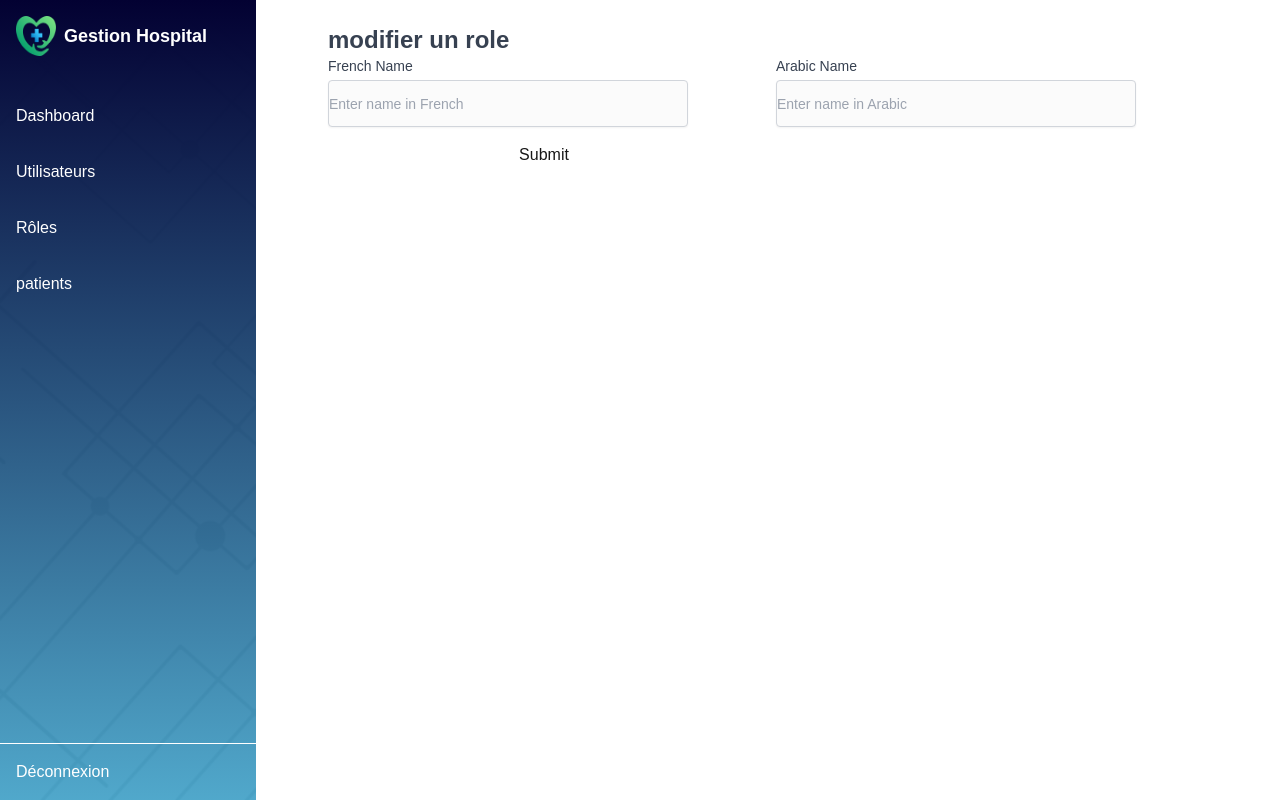
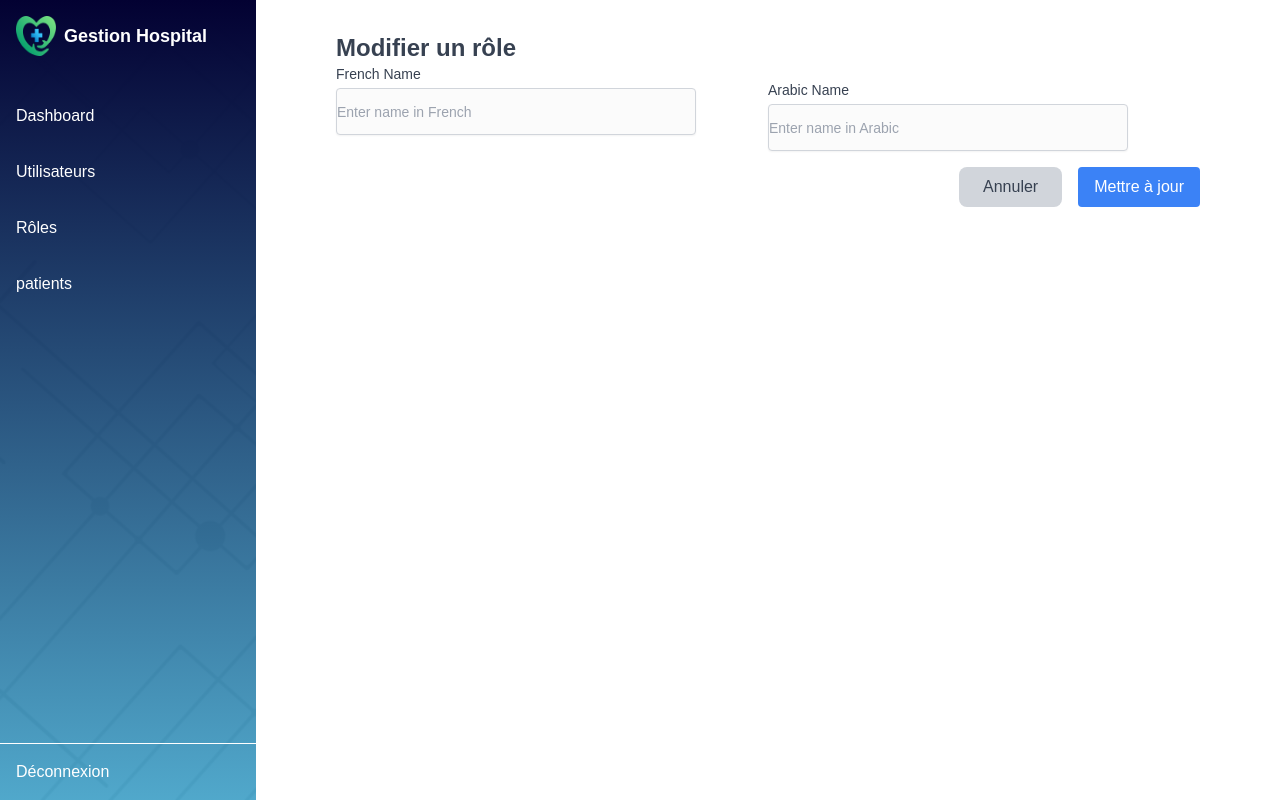
Before and after one commit to aichaaMoussa/gestion_inv, a Next.js app: page /dashboard/role/add/1 in a window 1280 px wide. Built offline with nearby package versions, Linux system fonts and the light colour scheme; no server answers; sample sign-in values are in the browser's storage.

Commit message:
gestion de patients

```diff
--- a/src/pages/dashboard/patients/add/index.tsx
+++ b/src/pages/dashboard/patients/add/index.tsx
@@ -10,6 +10,8 @@ import Select from "@/components/Select";
 import Input from "@/components/Input";
 import { useSession } from "next-auth/react";
 import { useEffect } from "react";
+import { toast } from "react-toastify";
+import { useRouter } from "next/router";
 
 const queryClient = new QueryClient();
 
@@ -21,11 +23,19 @@ export default function App() {
     watch,
     formState: { errors },
   } = useForm();
-
+  const { push } = useRouter();
   const { mutate } = useMutation({
     mutationKey: ["user"],
     mutationFn: async (data) => {
       return axios.post("/api/patients", data);
+    },
+    onSuccess: () => {
+      push("/dashboard/patients"); // ✅ Redirection après succès
+      toast.success("Utilisateur créé avec succès !");
+    },
+    onError: (error) => {
+      console.error("Erreur lors de la création de l'utilisateur :", error);
+      toast.error("Échec de la création de l'utilisateur. Veuillez réessayer.");
     },
   });
 
--- a/src/pages/dashboard/patients/index.tsx
+++ b/src/pages/dashboard/patients/index.tsx
@@ -31,13 +31,13 @@ const TablePage = () => {
     },
 
     onSuccess: () => {
-      QueryClient.invalidateQueries({ QueryKey: ["user"] });
-      toast.success("Role modifié avec succès !");
+      toast.success("patients supprimé avec succès !");
     },
     onError: () => {
-      toast.error("Erreur lors de la modification du rôle.");
+      toast.error("Erreur lors de la suppression du patients.");
     },
   });
+
   const { data } = useQuery(["user"], async () => {
     const session = await axios.get("/api/auth/session"); // Récupérer la session
     const userId = session.data?.user?.id; // Extraire l'ID de l'utilisateur connecté
@@ -101,7 +101,14 @@ const TablePage = () => {
 
   return (
     <div className="container mx-auto p-4">
-      <h1 className="text-2xl font-semibold mb-4">Tableau avec Pagination</h1>
+      <div className="flex justify-between items-center mb-4">
+        <h1 className="text-2xl font-semibold">Gestion des Patients</h1>
+        <Link href="/dashboard/patients/add">
+          <button className="w-[146px] h-[47px] bg-sky-800 border-[0.6px] border-[#0281B4] rounded-[2px] font-medium shadow-md hover:bg-[#0281B4] text-white transition">
+            Ajouter
+          </button>
+        </Link>
+      </div>
       <Table columns={columns} data={data?.roles || []} />
     </div>
   );
--- a/src/pages/dashboard/role/add/[id].tsx
+++ b/src/pages/dashboard/role/add/[id].tsx
@@ -16,69 +16,75 @@ import { useRouter } from "next/router";
 export default function UpdateForm() {
   const queryClient = new QueryClient();
   const { query, push } = useRouter();
-  const { id } = query;
+  const id = query?.id || ""; // ✅ Empêche les erreurs si `id` est undefined
 
+  // 🔍 Récupération des données du rôle
   const { data } = useQuery({
     queryKey: ["role", id],
     queryFn: async () => {
+      if (!id) return null; // ✅ Empêche une requête API avec `undefined`
       const response = await axios.get(`/api/role/${id}`);
-      console.log("response", response);
+      console.log("📥 Données reçues:", response.data);
       return response.data;
+    },
+    enabled: !!id, // ✅ Active la requête uniquement si l'id est valide
+  });
+
+  // 📌 Initialisation de `useForm`
+  const {
+    setValue,
+    register,
+    formState: { errors },
+    reset,
+    handleSubmit,
+  } = useForm({
+    resolver: zodResolver(MedicalHistorySchema),
+  });
+
+  // 🔄 Remplir les champs lorsque les données sont chargées
+  useEffect(() => {
+    if (data) {
+      console.log("📌 Remplissage des valeurs du formulaire", data);
+      reset({
+        namear: data?.namear || "",
+        namefr: data?.namefr || "",
+      });
+    }
+  }, [data, reset]);
+
+  // 🔄 Mise à jour du rôle
+  const { mutate, isLoading } = useMutation({
+    mutationKey: ["role", id],
+    mutationFn: async (formData: any) => {
+      console.log("📤 Envoi des données:", formData);
+      const res = await axios.put(`/api/role/${id}`, formData);
+      return res.data;
+    },
+    onSuccess: () => {
+      toast.success("✅ Rôle modifié avec succès !");
+      push("/dashboard/role");
+    },
+    onError: (error) => {
+      console.error("❌ Erreur:", error);
+      toast.error("❌ Erreur lors de la mise à jour du rôle.");
     },
   });
 
-  const { mutate, isLoading } = useMutation({
-    mutationKey: ["role"],
-    mutationFn: async (data: any) => {
-      const res = await axios.put(`/api/role/${id}`, {
-        ...data,
-      });
-      return res.data;
-    },
-    onSuccess: () => {
-      queryClient.invalidateQueries({ queryKey: ["role"] }); // Rafraîchir les données
-      toast.success("Le rôle a été mis à jour avec succès !");
-    },
-    onError: () => {
-      toast.error("Erreur lors de la mise à jour du rôle.");
-    },
-  });
-
-  const methods = useForm({
-    resolver: zodResolver(MedicalHistorySchema),
-  });
-  const { setValue, watch, register, formState } = methods;
-  // React Hook Form with Zod resolver
-  const { errors } = formState;
-  const { control, handleSubmit } = useForm({
-    resolver: zodResolver(MedicalHistorySchema),
-  });
-
-  const onSubmit = (data: any) => {
-    console.log("onSubmit called!"); // Ajoutez cette ligne
-    console.log("hhhh", data);
-    mutate(data); // Appeler la mutation avec les données du formulaire
+  const onSubmit = (formData: any) => {
+    console.log("📨 Formulaire soumis:", formData);
+    mutate(formData);
   };
-
-  useEffect(() => {
-    if (data) {
-      console.log("aicha", data);
-      methods.reset();
-      methods.setValue("namear", data?.namear);
-      methods.setValue("namefr", data?.namefr);
-    }
-  }, [data]);
 
   return (
     <QueryClientProvider client={queryClient}>
-      <div className="flex items-center justify-center  ">
-        <div className=" p-2 rounded-2xl  max-w-4xl w-full">
-          <h1 className="text-2xl font-semibold text-gray-700 ">
-            modifier un role
+      <div className="flex items-center justify-center">
+        <div className="p-4 rounded-2xl max-w-4xl w-full">
+          <h1 className="text-2xl font-semibold text-gray-700">
+            Modifier un rôle
           </h1>
           <form
             onSubmit={handleSubmit(onSubmit)}
-            className="grid grid-cols-2 gap-4"
+            className="space-y-4 grid grid-cols-2"
           >
             <Input
               type="text"
@@ -86,7 +92,7 @@ export default function UpdateForm() {
               id="namefr"
               name="namefr"
               placeholder="Enter name in French"
-              error={formState.errors.namefr}
+              error={errors.namefr}
               register={register}
             />
             <Input
@@ -95,11 +101,26 @@ export default function UpdateForm() {
               id="namear"
               name="namear"
               placeholder="Enter name in Arabic"
-              error={formState.errors.namear}
+              error={errors.namear}
               register={register}
             />
 
-            <input type="submit" />
+            <div className="col-span-2 flex justify-end gap-4">
+              <button
+                type="button"
+                className="px-6 py-2 bg-gray-300 text-gray-700 rounded-lg hover:bg-gray-400"
+                onClick={() => push("/dashboard/role")}
+              >
+                Annuler
+              </button>
+              <button
+                type="submit"
+                className="px-4 py-2 bg-blue-500 text-white rounded disabled:opacity-50"
+                disabled={isLoading}
+              >
+                {isLoading ? "Mise à jour..." : "Mettre à jour"}
+              </button>
+            </div>
           </form>
         </div>
       </div>
--- a/src/pages/dashboard/user/add/[id].tsx
+++ b/src/pages/dashboard/user/add/[id].tsx
@@ -42,16 +42,11 @@ export default function UpdateForm() {
       return res.data;
     },
     onSuccess: () => {
-      toast.success("Utilisateur mis à jour avec succès !");
-
-      setTimeout(() => {
-        push("/dashboard/user");
-      }, 1000); // Attendre 1 seconde pour que le toast s'affiche avant la redirection
+      push("/dashboard/user");
+      toast.success("user modifier avec succès !");
     },
-
-    onError: (error) => {
-      console.error("Erreur lors de la création de l'utilisateur :", error);
-      toast.error("Échec de la création de l'utilisateur. Veuillez réessayer.");
+    onError: () => {
+      toast.error("Erreur lors de la suppression du user.");
     },
   });
 
--- a/src/pages/dashboard/user/add/index.tsx
+++ b/src/pages/dashboard/user/add/index.tsx
@@ -21,7 +21,6 @@ export default function App() {
     watch,
     formState: { errors },
   } = useForm();
-  const { push } = useRouter();
   const {
     data: roles,
     isLoading,
@@ -33,6 +32,7 @@ export default function App() {
       return response.data;
     },
   });
+  const { push } = useRouter();
 
   const { mutate, isLoading: load } = useMutation({
     mutationKey: ["user"],
--- a/src/pages/dashboard/user/index.tsx
+++ b/src/pages/dashboard/user/index.tsx
@@ -7,21 +7,21 @@ import { QueryClient, useMutation, useQuery } from "react-query";
 import { toast } from "react-toastify";
 
 const TablePage = () => {
-  const { mutate: updateMutation } = useMutation({
-    mutationKey: ["user"],
-    mutationFn: async (updatedRole) => {
-      const response = await axios.put("/api/user", updatedRole);
-      return response.data;
-    },
+  // const { mutate: updateMutation } = useMutation({
+  //   mutationKey: ["user"],
+  //   mutationFn: async (updatedRole) => {
+  //     const response = await axios.put("/api/user", updatedRole);
+  //     return response.data;
+  //   },
 
-    onSuccess: () => {
-      QueryClient.invalidateQueries({ queryKey: ["user"] });
-      toast.success("Role modifié avec succès !");
-    },
-    onError: () => {
-      toast.error("Erreur lors de la modification du rôle.");
-    },
-  });
+  //   onSuccess: () => {
+  //     QueryClient.invalidateQueries({ queryKey: ["user"] });
+  //     toast.success("Role modifié avec succès !");
+  //   },
+  //   onError: () => {
+  //     toast.error("Erreur lors de la modification du rôle.");
+  //   },
+  // });
 
   const { mutate: deleteMutation } = useMutation({
     mutationKey: ["role"],
@@ -31,11 +31,10 @@ const TablePage = () => {
     },
 
     onSuccess: () => {
-      QueryClient.invalidateQueries({ queryKey: ["user"] });
-      toast.success("Utilisateur supprimé avec succès !");
+      toast.success("user supprimé avec succès !");
     },
     onError: () => {
-      toast.error("Erreur lors de la suppression de l'utilisateur.");
+      toast.error("Erreur lors de la suppression du rôle.");
     },
   });
 
```
